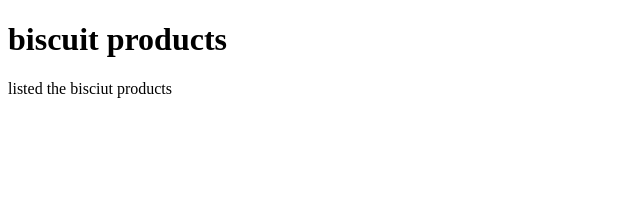
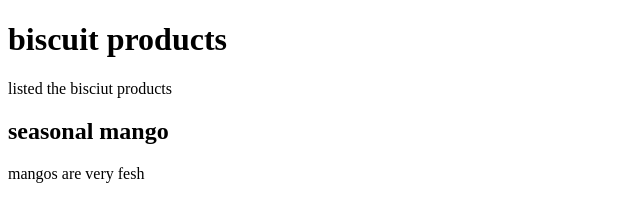
Before and after one commit to VaibhavShetter/com.biscuit.demo, a plain HTML site: page WebContent/index.html in a window 1280 px wide. Shown: the whole page, without its empty margins (0-640 px from the left). Drawn offline with Linux system fonts and the light colour scheme.

Commit message:
Seasonal mangos are added

```diff
--- a/WebContent/index.html
+++ b/WebContent/index.html
@@ -8,5 +8,7 @@
 <h1>biscuit products</h1>
 
 <p>listed the bisciut products</p>
+<h2>seasonal mango</h2>
+<p>mangos are very fesh</p>
 </body>
 </html>
```
